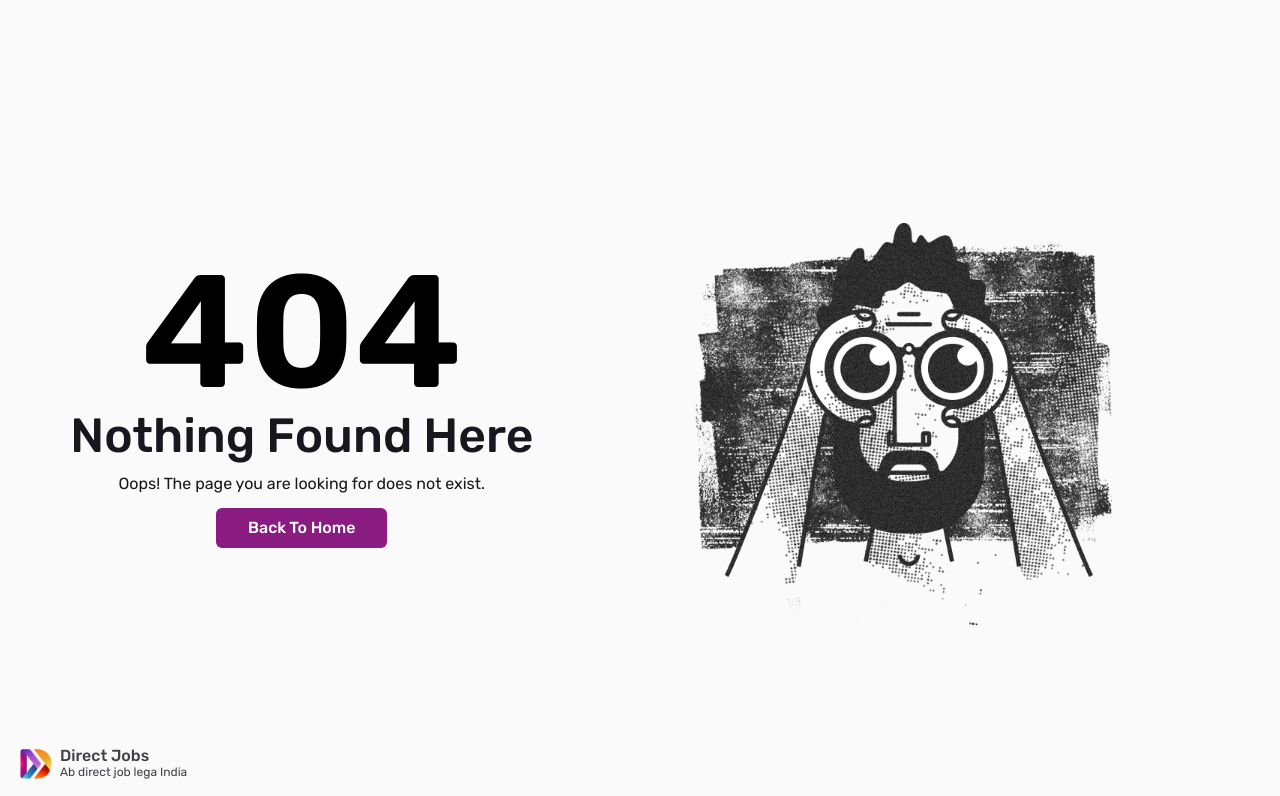
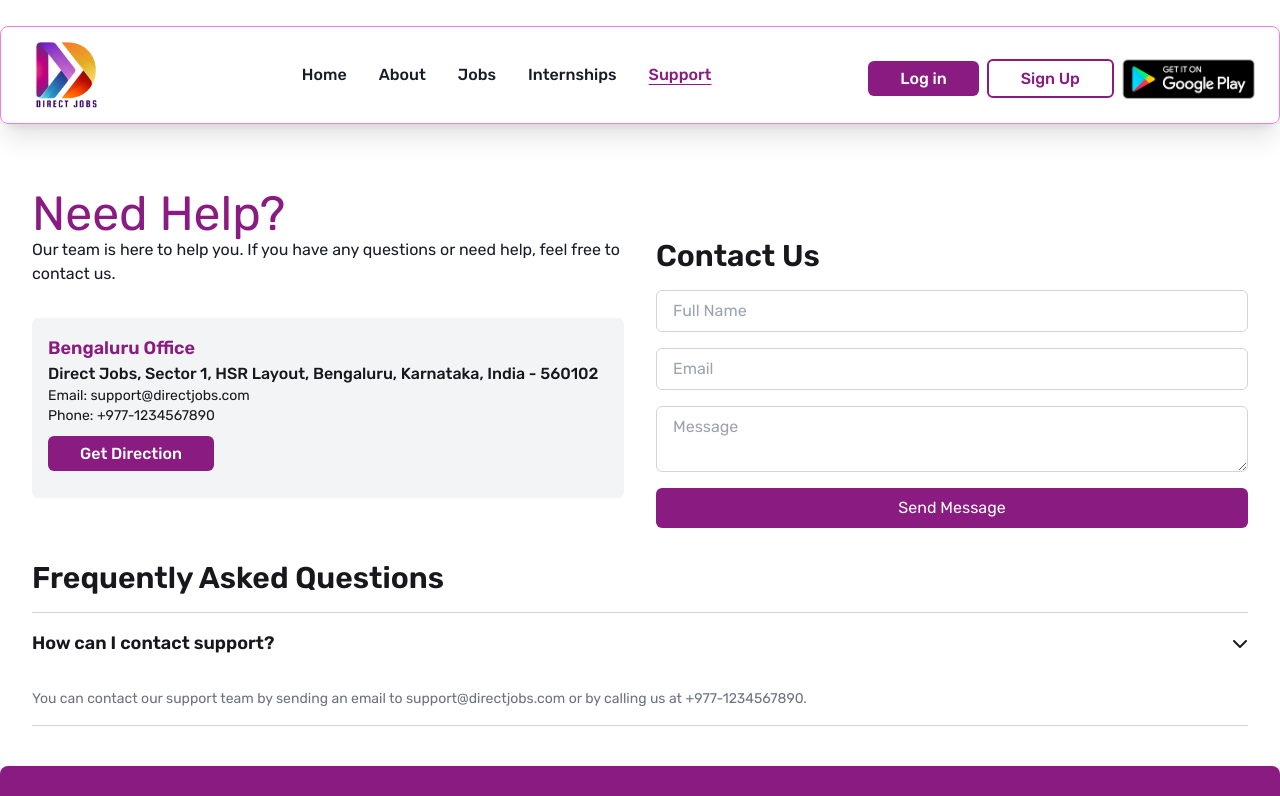
Before and after one commit to Deepesh2201/directjobs, a React (Vite) app: page /support in a window 1280 px wide. Before the commit this address had no page. Shown: the top 796 px of the page. Built offline with nearby package versions, Linux system fonts and the light colour scheme.

Commit message:
contact page

```diff
--- a/src/components/NavBar/navLinks.js
+++ b/src/components/NavBar/navLinks.js
@@ -20,8 +20,8 @@ export default [
         newTab: false,
     },
     {
-        label: "Contacts",
-        path: "/contact",
+        label: "Support",
+        path: "/support",
         newTab: false,
     },
 ];
--- a/src/main.jsx
+++ b/src/main.jsx
@@ -9,6 +9,7 @@ import NotFoundPage from "./pages/NotFoundPage.jsx";
 import Login from "./pages/Login.jsx";
 import Signup from "./pages/Signup.jsx";
 import Jobs from "./pages/Jobs.jsx";
+import Support from "./pages/Support.jsx";
 import ComfortLayout from "./ComfortLayout.jsx";
 
 const router = createBrowserRouter([
@@ -24,6 +25,10 @@ const router = createBrowserRouter([
             {
                 path: "about",
                 element: <About />,
+            },
+            {
+                path: "support",
+                element: <Support />,
             },
         ],
     },
--- /dev/null
+++ b/src/pages/Support.jsx
@@ -0,0 +1,94 @@
+import PrimaryButton from "../components/SharedComponents/PrimaryButton";
+
+function Contact() {
+    return (
+        <div className="max-w-7xl md:pt-10 m-auto px-4 md:px-8">
+            <div className="grid md:grid-cols-2 md:gap-8">
+                <div className="">
+                    <h1 className="text-5xl text-[color:var(--primary-color)]">
+                        Need Help?
+                    </h1>
+                    <p className="text-sm md:text-base text-[color:var(--secondary-color)]">
+                        Our team is here to help you. If you have any questions
+                        or need help, feel free to contact us.
+                    </p>
+                    <div>
+                        {/* card with differet office name, address, email and location */}
+                        <div className="flex gap-4 mt-8 w-full">
+                            <div className="bg-gray-100 p-4 rounded-md w-full">
+                                <div>
+                                    <h2 className="text-lg font-semibold text-[color:var(--primary-color)]">
+                                        Bengaluru Office
+                                    </h2>
+                                    <p className="font-medium">
+                                        Direct Jobs, Sector 1, HSR Layout,
+                                        Bengaluru, Karnataka, India - 560102
+                                    </p>
+                                    <p className="text-sm">
+                                        Email: support@directjobs.com
+                                    </p>
+                                    <p className="text-sm">
+                                        Phone: +977-1234567890
+                                    </p>
+                                </div>
+                                <div className="my-4">
+                                    <PrimaryButton className="bg-[color:var(--primary-color)] text-white py-2 rounded-md">
+                                        Get Direction
+                                    </PrimaryButton>
+                                </div>
+                            </div>
+                        </div>
+                    </div>
+                </div>
+                {/* contact form */}
+                <div className="mt-8">
+                    <h2 className="text-3xl font-semibold my-4">Contact Us</h2>
+                    <form className="flex flex-col gap-4">
+                        <input
+                            type="text"
+                            placeholder="Full Name"
+                            className="py-2 px-4 border border-gray-300 rounded-md"
+                        />
+                        <input
+                            type="email"
+                            placeholder="Email"
+                            className="py-2 px-4 border border-gray-300 rounded-md"
+                        />
+                        <textarea
+                            placeholder="Message"
+                            className="py-2 px-4 border border-gray-300 rounded-md"
+                        ></textarea>
+                        <button className="bg-[color:var(--primary-color)] text-white py-2 rounded-md">
+                            Send Message
+                        </button>
+                    </form>
+                </div>
+            </div>
+
+            {/* faq section accordian */}
+            <div className="mt-8">
+                {/* section heading */}
+                <h2 className="text-3xl font-semibold my-4">
+                    Frequently Asked Questions
+                </h2>
+                <div className="border-t border-b border-gray-300">
+                    <div className="flex justify-between items-center py-4">
+                        <h2 className="text-lg font-semibold">
+                            How can I contact support?
+                        </h2>
+                        <i className="fas fa-chevron-down"></i>
+                    </div>
+                    <div className="py-4">
+                        <p className="text-sm text-gray-500">
+                            You can contact our support team by sending an email
+                            to support@directjobs.com or by calling us at
+                            +977-1234567890.
+                        </p>
+                    </div>
+                </div>
+            </div>
+        </div>
+    );
+}
+
+export default Contact;
```
